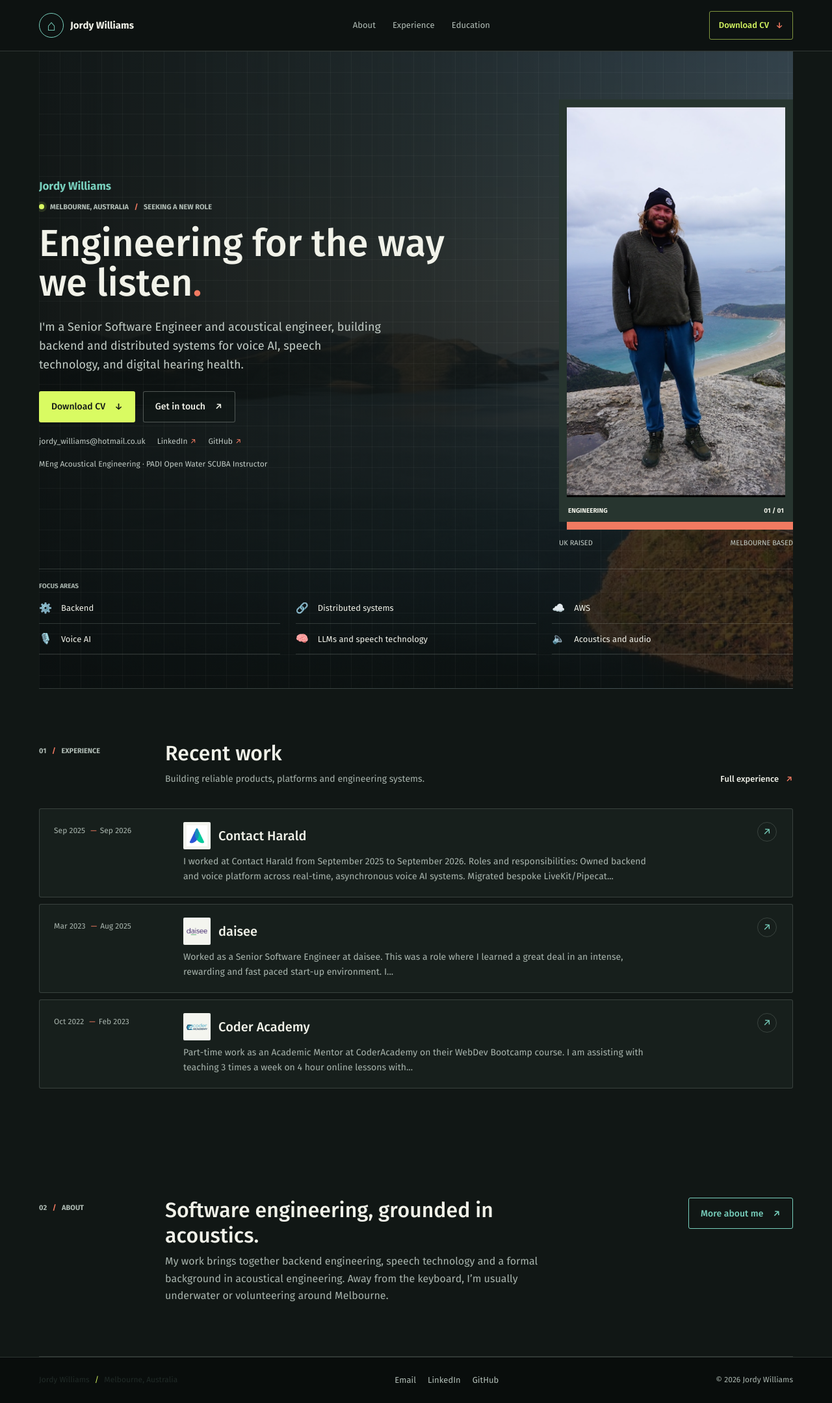
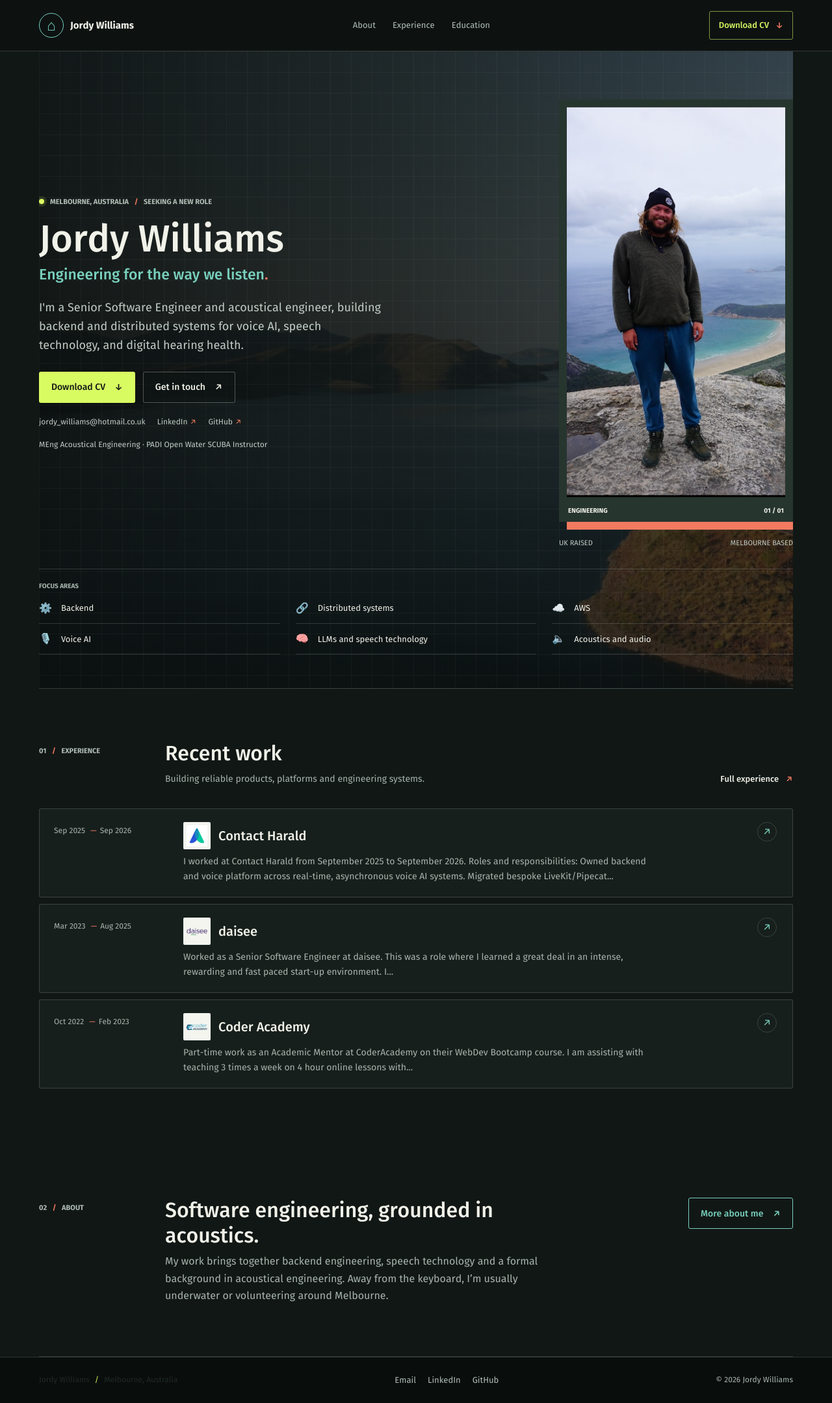
Before and after one commit to jordyjwilliams/jordyjwilliams.github.io, a Jekyll site: the page built from index.html, in a window 1280 px wide. Shown: the whole page at 65% size. Built offline with Jekyll 4.4.1, drawn with Linux system fonts in a browser that asks for light colours.

Commit message:
feat: update layout

```diff
--- a/_layouts/home.html
+++ b/_layouts/home.html
@@ -3,9 +3,9 @@ layout: default
 ---
 <section class="hero section-wrap">
     <div class="hero__copy">
-        <p class="hero__name">{{ site.title }}</p>
         <p class="eyebrow"><span class="status-light" aria-hidden="true"></span>{{ site.data.profile.location }} <span class="eyebrow__divider">/</span> {{ site.data.profile.availability }}</p>
-        <h1>{{ site.data.profile.headline }}<span class="hero__period">.</span></h1>
+        <h1>{{ site.title }}</h1>
+        <p class="hero__tagline">{{ site.data.profile.headline }}<span class="hero__period">.</span></p>
         <p class="hero__intro">{{ site.data.profile.intro }}</p>
         <div class="hero__actions">
             <a class="button button--dark" href="{{ site.resume | relative_url }}" download="JordanWilliamsCV.pdf">Download CV <span aria-hidden="true">↓</span></a>
--- a/assets/css/main.scss
+++ b/assets/css/main.scss
@@ -175,13 +175,6 @@ h1, h2, h3, p { margin-top: 0; }
 
 .hero__copy { padding: 18px 0; }
 
-.hero__name {
-	margin-bottom: 10px;
-	color: var(--teal);
-	font-size: 17px;
-	font-weight: 600;
-}
-
 .eyebrow {
 	margin: 0 0 18px;
 	color: var(--muted);
@@ -205,10 +198,19 @@ h1, h2, h3, p { margin-top: 0; }
 
 .hero h1 {
 	max-width: 640px;
-	margin-bottom: 22px;
+	margin-bottom: 10px;
 	font-size: 58px;
 	font-weight: 500;
 	line-height: 1.05;
+}
+
+.hero__tagline {
+	max-width: 600px;
+	margin-bottom: 22px;
+	color: var(--teal);
+	font-size: 23px;
+	font-weight: 500;
+	line-height: 1.25;
 }
 
 .hero__period { color: var(--coral); }
@@ -532,7 +534,8 @@ h1, h2, h3, p { margin-top: 0; }
 	.primary-nav { order: 3; width: 100%; justify-content: space-between; gap: 10px; padding-top: 9px; border-top: 1px solid var(--line); }
 	.nav-cv { margin-left: auto; }
 	.hero { min-height: 0; grid-template-columns: minmax(0, 1fr) minmax(210px, .72fr); column-gap: 34px; padding-top: 56px; }
-	.hero h1 { font-size: 44px; }
+	.hero h1 { font-size: 48px; }
+	.hero__tagline { font-size: 22px; }
 	.hero__intro { font-size: 16px; }
 	.section-heading, .closing-section { grid-template-columns: 130px minmax(0, 1fr); }
 	.section-heading > .text-link, .closing-section > .button { grid-column: 2; justify-self: start; }
@@ -543,7 +546,8 @@ h1, h2, h3, p { margin-top: 0; }
 	.primary-nav { justify-content: flex-start; flex-wrap: wrap; row-gap: 8px; }
 	.primary-nav a { font-size: 12px; }
 	.hero { grid-template-columns: 1fr; padding-top: 42px; }
-	.hero h1 { max-width: 410px; font-size: 40px; }
+	.hero h1 { max-width: 410px; font-size: 42px; }
+	.hero__tagline { font-size: 21px; }
 	.hero__visual { width: min(78%, 320px); justify-self: center; margin: 10px 10px 18px 0; }
 	.hero__specialties { grid-template-columns: repeat(2, minmax(0, 1fr)); column-gap: 16px; }
 	.specialty { font-size: 12px; }
```
